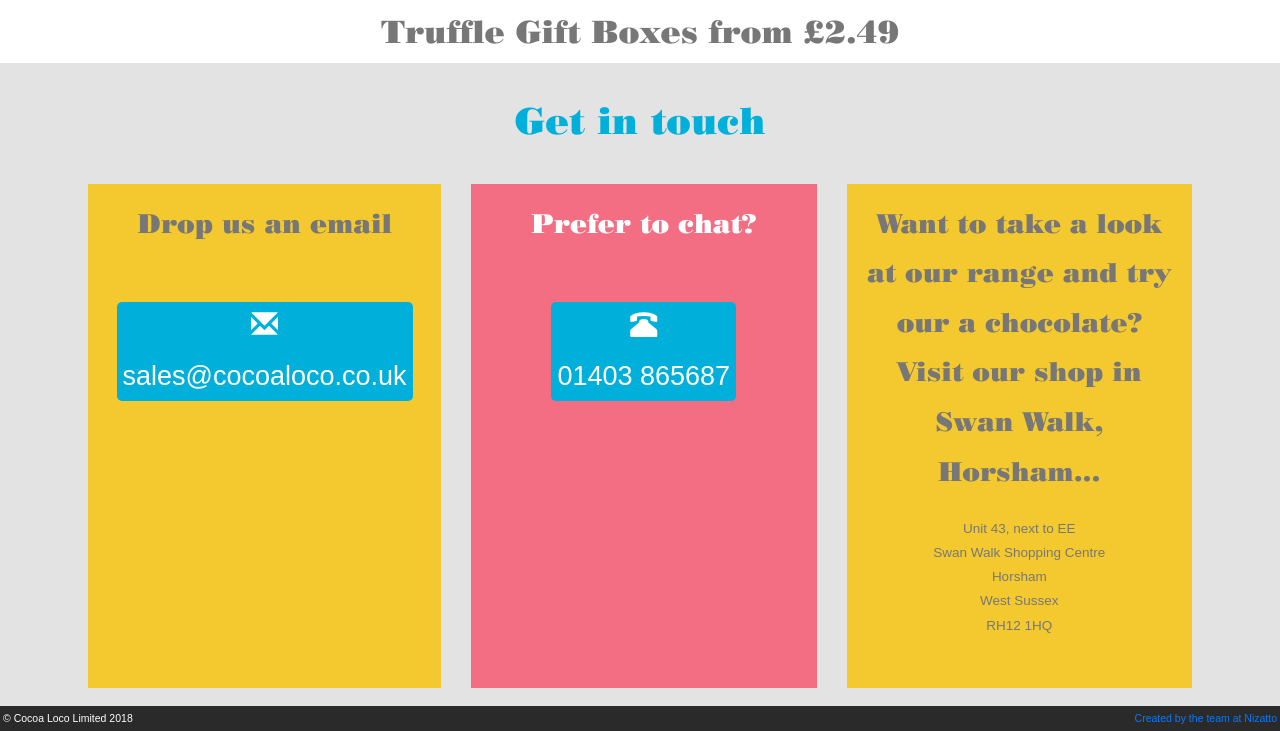
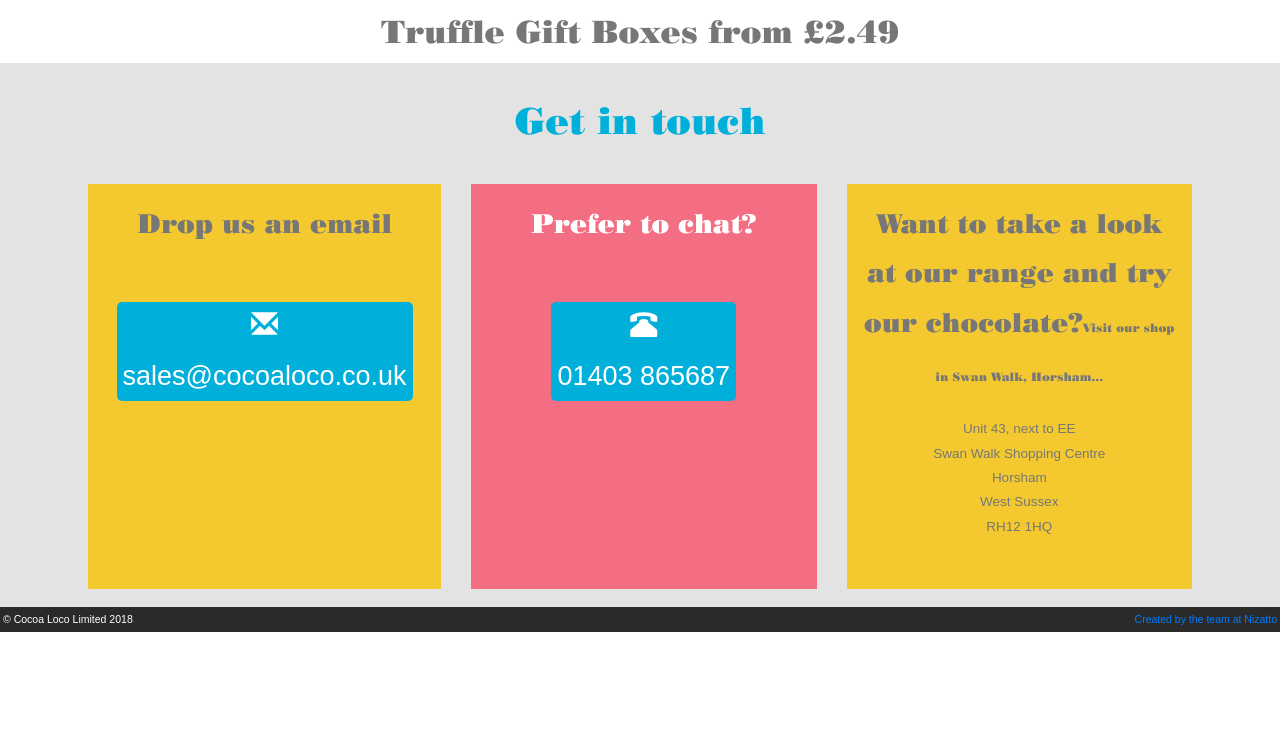
Before and after one commit to Nizatto/cocoaloco, a plain HTML site: page index.htm in a window 1280 px wide. Shown: the part 4951-5682 px from the top of the page. After the commit the page ends 5583 px from the top, so only its background shows below. Drawn offline with nearby package versions, Linux system fonts and the light colour scheme.

Commit message:
Update index.htm

```diff
--- a/index.htm
+++ b/index.htm
@@ -74,7 +74,7 @@
 			  <h1 style="padding: 15px; margin-top: 20px; font-family: Bodoni; text-align: center; color: #00b0da">Get in touch</h1><div class="row" style="padding: 3px; font-size: 1.8em;">
 			  <div class="col-sm" style="padding: 15px; margin: 15px; background: #f4c92f; text-align: center;"><span style="font-family: Bodoni; text-align: center;">Drop us an email</span><div style="padding: 2em 0.5em;"><button style="border-radius: 5px; border: none; background: #00b0da; color: #FFF" onClick="window.location.href='mailto:sales@cocoaloco.co.uk'"><span class="glyphicon glyphicon-envelope"></span><br>sales@cocoaloco.co.uk</button></div></div>
 			<div class="col-sm" style="padding: 15px; margin: 15px; background: #f36d83; text-align: center; color: #FFF"><span style="font-family: Bodoni; text-align: center;">Prefer to chat?</span><div style="padding:2em 0.5em;"><button style="border-radius: 5px; border: none; background: #00b0da; color: #FFF" onClick="window.location.href='tel:01403865687'"><span class="glyphicon glyphicon-phone-alt"></span><br>01403 865687</button></div></div>
-			  <div class="col-sm" style="padding: 15px; margin: 15px; background: #f4c92f; text-align: center;"><span style="font-family: Bodoni; text-align: center;">Want to take a look at our range and try our a chocolate? Visit our shop in Swan Walk, Horsham...</span><div style="padding: 1.5em 0.5em; font-size: 0.5em;"><address>Unit 43, next to EE<br>Swan Walk Shopping Centre<br>Horsham<br>West Sussex<br>RH12 1HQ</div></div>
+			  <div class="col-sm" style="padding: 15px; margin: 15px; background: #f4c92f; text-align: center;"><span style="font-family: Bodoni; text-align: center;">Want to take a look at our range and try our chocolate?<span style="font-size: 12px;">Visit our shop in Swan Walk, Horsham...</span></span><div style="padding: 1.5em 0.5em; font-size: 0.5em;"><address>Unit 43, next to EE<br>Swan Walk Shopping Centre<br>Horsham<br>West Sussex<br>RH12 1HQ</div></div>
   		</div>
 		  </div></section>
   <section class="footer" id="footer">
```
